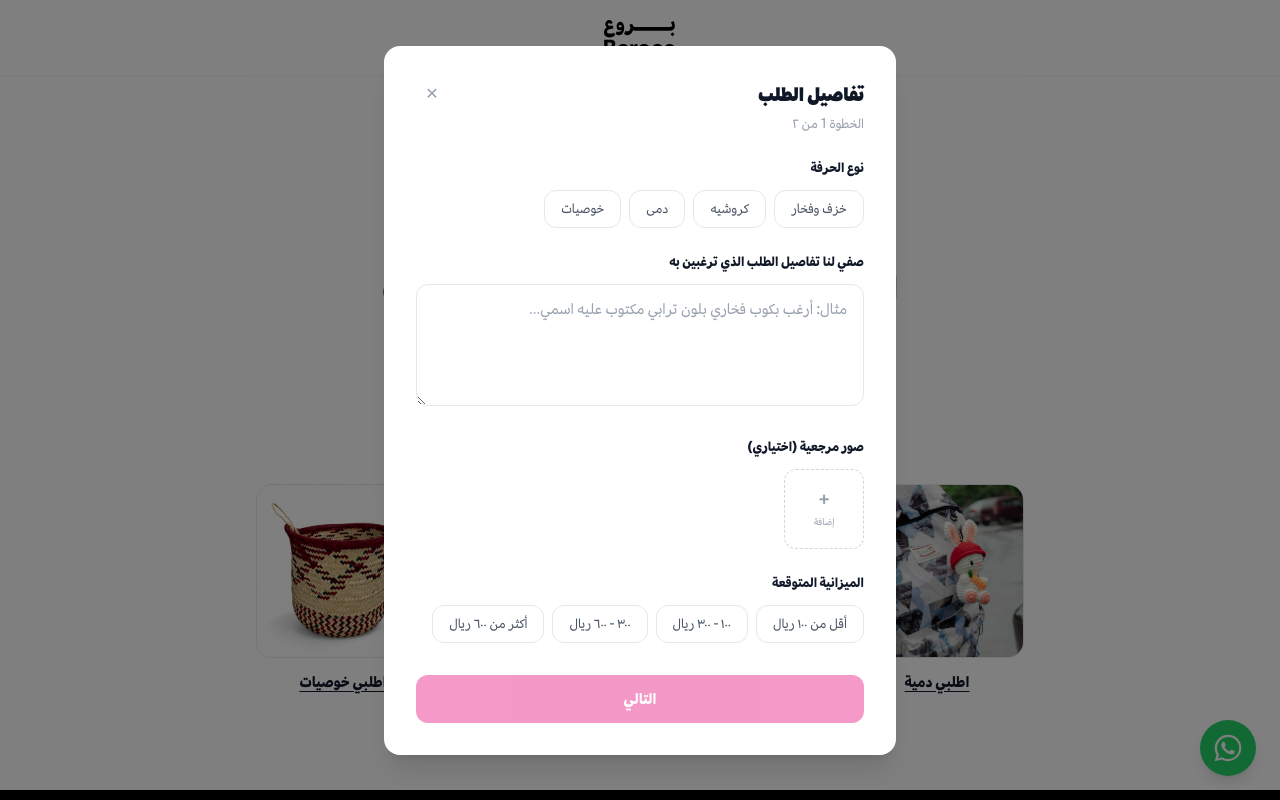
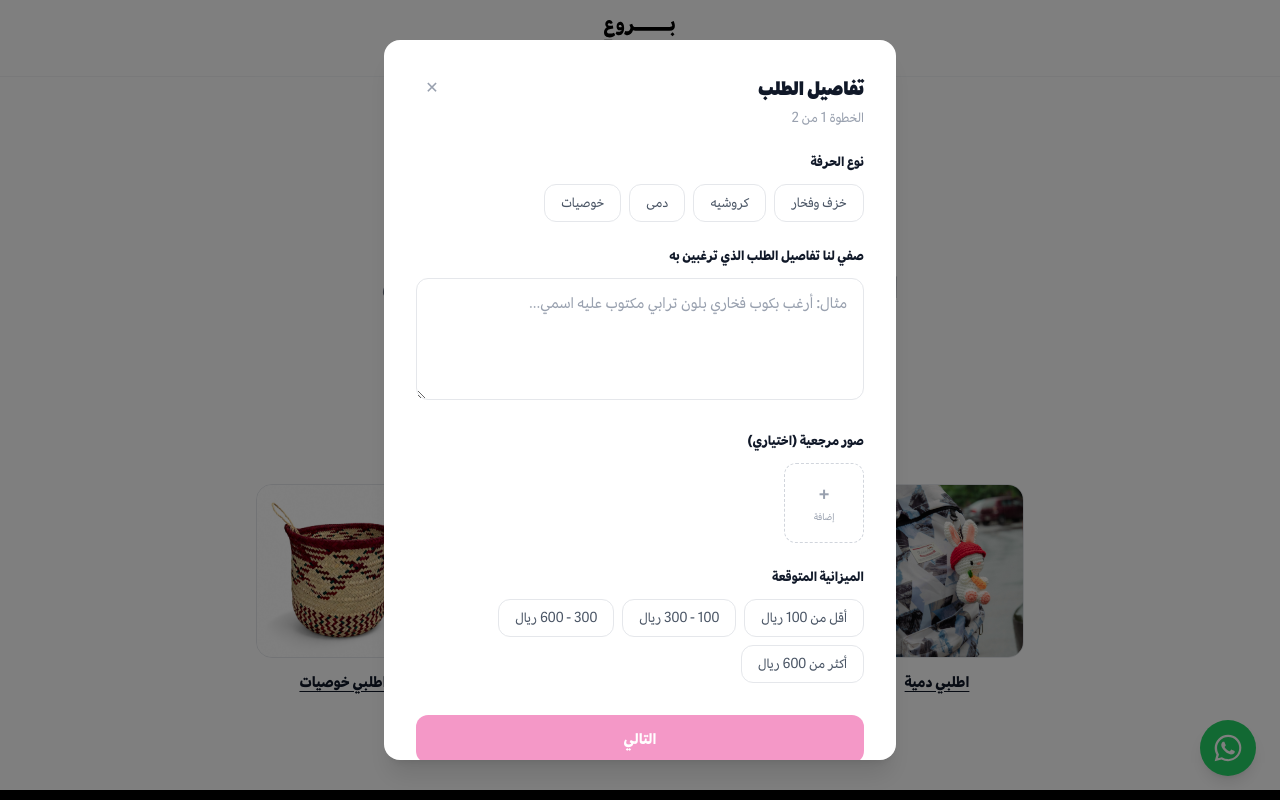
Before and after one commit to its7ame3d/borooa, a Next.js app: page / in a window 1280 px wide. Both pictures are taken after a click on the button "صممي طلبك الآن". Shown: the top 800 px of the page. Built offline with nearby package versions, Linux system fonts and the light colour scheme.

Commit message:
Replace Arabic numerals with English numerals globally

```diff
--- a/src/app/components/OrderModal.tsx
+++ b/src/app/components/OrderModal.tsx
@@ -4,8 +4,10 @@ import { useEffect, useState } from "react";
 import { trackOrderSubmitted } from "@/lib/analytics";
 import { compressImage } from "@/lib/compressImage";
 
+// Rule: Always use English numerals (0-9) in all text/copy, even for Arabic content
+
 const CRAFTS = ["خزف وفخار", "كروشيه", "دمى", "خوصيات"];
-const BUDGETS = ["أقل من ١٠٠ ريال", "١٠٠ - ٣٠٠ ريال", "٣٠٠ - ٦٠٠ ريال", "أكثر من ٦٠٠ ريال"];
+const BUDGETS = ["أقل من 100 ريال", "100 - 300 ريال", "300 - 600 ريال", "أكثر من 600 ريال"];
 
 type Props = {
   open: boolean;
@@ -165,7 +167,7 @@ export default function OrderModal({ open, initialCraft, onClose }: Props) {
                 ✕
               </button>
             </div>
-            <p className="mt-1 text-sm text-gray-400">الخطوة {step} من ٢</p>
+            <p className="mt-1 text-sm text-gray-400">الخطوة {step} من 2</p>
 
             {step === 1 ? (
               <div className="mt-6 flex flex-col gap-6">
```
